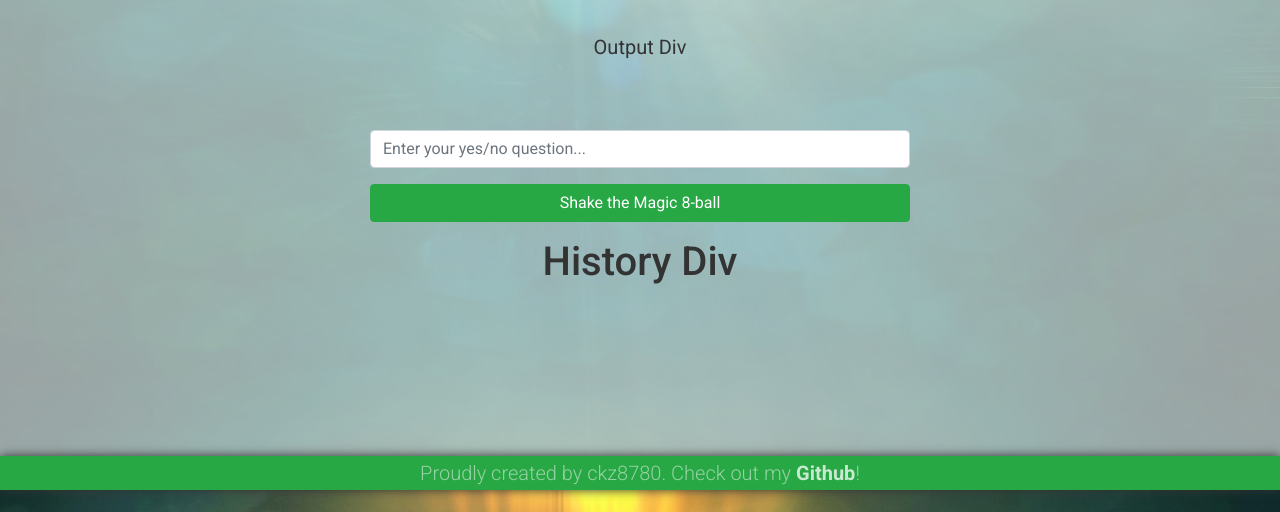
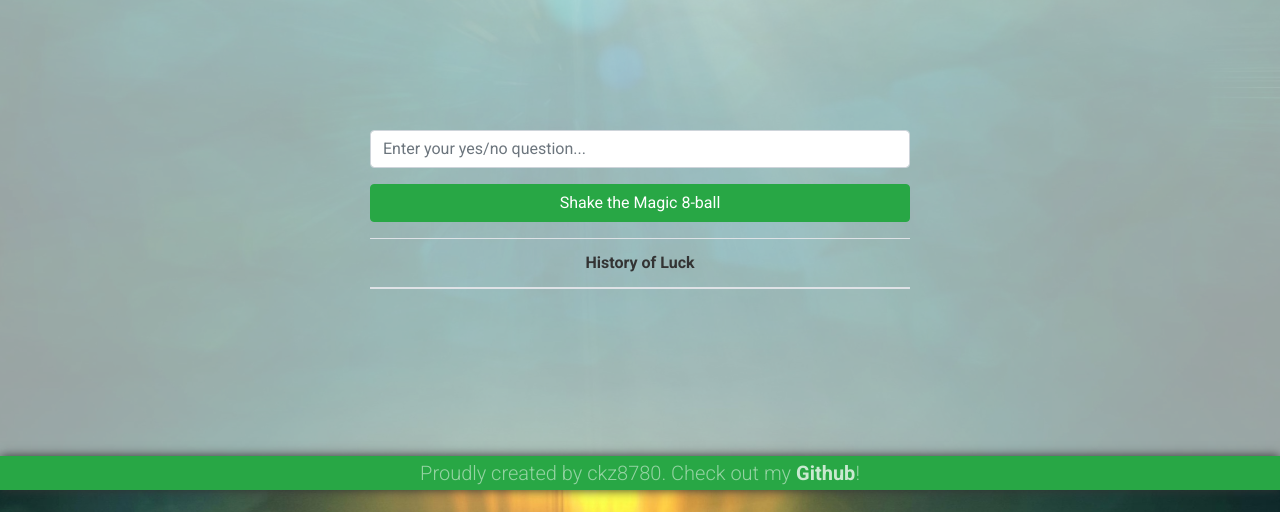
Before and after one commit to ckz8780/mpg_eightball, a Django app: page / in a window 1280 px wide. Shown: the part 310-822 px from the top of the page. Run offline with Django 3.2, Linux system fonts and the light colour scheme; lists and menus that the app fills with data are empty; some libraries are stand-ins or nearby versions.

Commit message:
Handle populating output div and history table

```diff
--- a/eightball/templates/eightball.html
+++ b/eightball/templates/eightball.html
@@ -21,7 +21,7 @@
 <div class="row text-center">
     <div id="response-data-container" class="col-12 col-md-6 offset-md-3">
         <div id="response-data">
-            <p class="lead"><strong id="answer">Output Div</strong></p>
+            <p class="lead"><strong id="answer"></strong></p>
         </div>
     </div>
 </div>
@@ -43,7 +43,14 @@
 <div class="row text-center">
     <div id="response-history-container" class="col-12 col-md-6 offset-md-3">
         <div id="response-history">
-            <h1>History Div</h1>
+            <table id="response-history-table" class="table">
+                <thead>
+                    <tr>
+                        <th>History of Luck</th>
+                    </tr>
+                </thead>
+                <tbody id="response-history-tbody"></tbody>
+            </table>
         </div>
     </div>
 </div>
--- a/static/js/base.js
+++ b/static/js/base.js
@@ -1,10 +1,16 @@
 $('#question-form').submit(function(e) {
 	e.preventDefault();
-	let submittedQuestion = $.trim(this.question.value);
-	this.reset();
+
+	// remove question marks and whitespace to prevent CORS request blocking
+	let submittedQuestion = $.trim(this.question.value).replace(/\?/g, '');
 	if(submittedQuestion.length > 1) {
+		this.reset();
 		$.get('https://8ball.delegator.com/magic/JSON/' + submittedQuestion).done(function(data) {
 			$('#answer').html(data.magic.answer);
+
+			let historyHtml = $('#response-history-tbody').html()
+			historyHtml += `<tr><td><strong>${data.magic['type']}</strong></td></tr>`
+			$('#response-history-tbody').html(historyHtml);
 		});
 	} else {
 		$('#missing-question').modal('show');
--- a/templates/base.html
+++ b/templates/base.html
@@ -54,7 +54,7 @@
                     </button>
                 </div>
                 <div class="modal-body">
-                    <p>You didn't enter a question!</p>
+                    <p>Either your question was too short or you didn't enter one at all. Questions must be at least two characters long, not including leading or trailing whitespaces and question marks.</p>
                 </div>
                 <div class="modal-footer">
                     <button type="button" class="btn btn-sm btn-success" data-dismiss="modal">Try Again</button>
```
